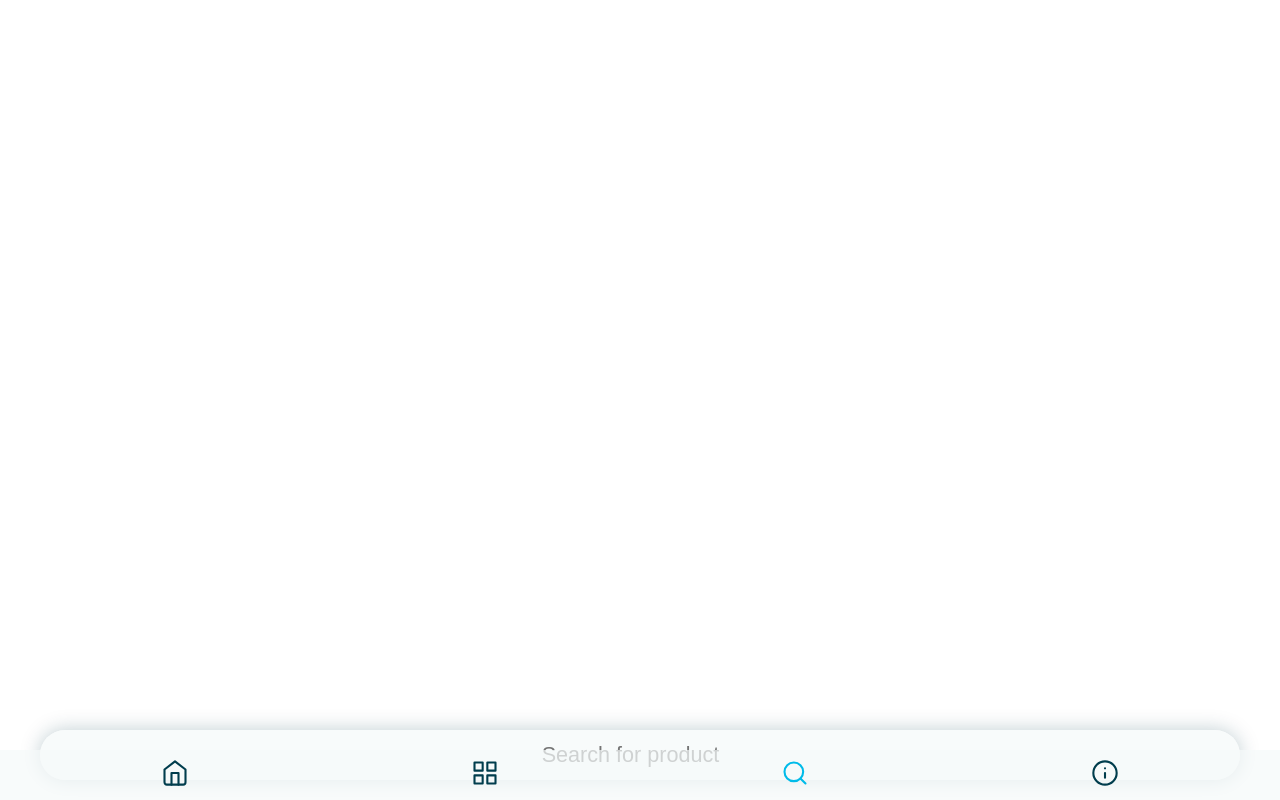
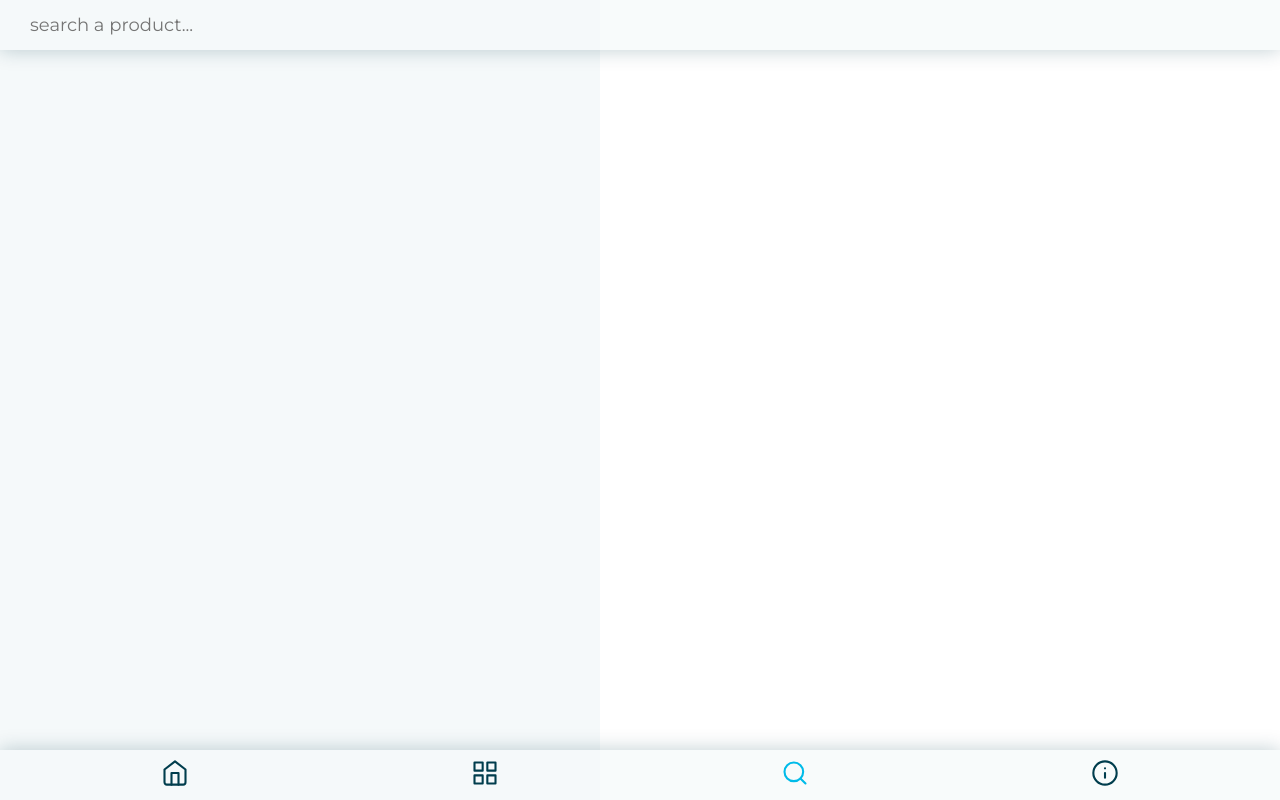
Before and after one commit to janabremer/capstone-project, a React (Create React App) app in the folder frontend/: page /search in a window 1280 px wide. Built offline with nearby package versions, Linux system fonts and the light colour scheme.

Commit message:
Add styling to product search

```diff
--- a/frontend/src/components/Navigation.js
+++ b/frontend/src/components/Navigation.js
@@ -34,6 +34,7 @@ const NavigationStyled = styled.footer`
     justify-content: space-evenly;
     width: 100%;
     padding: 0 20px;
+    box-shadow:  0 0 20px var(--shadow-dark);
 
     .nav-icon {
         width: 28px;
--- a/frontend/src/components/ResultList.js
+++ b/frontend/src/components/ResultList.js
@@ -17,25 +17,19 @@ export default function ResultList({results}) {
 }
 
 const ResultListStyled = styled.section`
-    align-content: start;
     display: grid;
-    gap: var(--gap-medium);
-    overflow-y: scroll;
-    padding: 40px;
 
     a {
         text-decoration: none;
         width: 100%;
+        color: inherit;
     }
 `
 
 const ResultItem = styled.div`
-    background-color: var(--primary-light-transparent);
-    border-radius: 15px;
-    box-shadow:  0px 0px 20px var(--shadow-dark);
-    color: var(--primary-blue);
-    font-weight: 450;
-    letter-spacing: .15em;
-    padding: 10px 20px;
+    letter-spacing: .2em;
+    padding: 20px 30px;
+    border-bottom: solid 1px var(--shadow-dark);
     width: 100%;
+    text-transform: lowercase;
 `
--- a/frontend/src/components/SearchBar.js
+++ b/frontend/src/components/SearchBar.js
@@ -8,17 +8,17 @@ export default function SearchBar({onSearch}) {
     const [searchTerm, setSearchTerm] = useState('')
 
     return(
-        <SearchStyled onKeyUp={handleKeyUp} onSubmit={handleSubmit}>
+        <SearchBarStyled onKeyUp={handleKeyUp} onSubmit={handleSubmit}>
                 <label htmlFor="searchTerm" />
-                <InputField
+                <InputFieldStyled
                     name="searchTerm"
                     data-testid="search-input"
                     type="search"
-                    placeholder="Search for product"
+                    placeholder="search a product..."
                     onChange={handleChange}
                     value={searchTerm}
                 />
-        </SearchStyled>
+        </SearchBarStyled>
     )
 
     function handleChange(event) {
@@ -34,29 +34,29 @@ export default function SearchBar({onSearch}) {
         event.preventDefault()
     }
 }
-
-const SearchStyled = styled.form`
-    padding: 20px 40px;
+const SearchBarStyled = styled.form`
+    height: 50px;
 `
 
-const InputField = styled.input`
+const InputFieldStyled = styled.input`
     background-color: var(--primary-light-transparent);
-    border-radius: 25px;
     border: none;
-    /* border: solid 2px var(--secondary-dark); */
-    box-shadow:  0px 0px 20px var(--shadow-dark);
+    box-shadow:  0 0 20px var(--shadow-dark);
     color: inherit;
-    font-family: 'Oswald', sans-serif;
-    font-size: 120%;
+    font-family: inherit;
+    font-size: inherit;
     font-weight: inherit;
+    padding: 0 30px;
+    text-align: start;
+    width: 100%;
+    caret-color: var(--primary-blue);
+    top: 0;
+    left: 0;
+    position: fixed;
+    right: 0;
     height: 50px;
-    padding: 12px;
-    text-align: center;
-    width: 100%;
 
     &:focus {
-        border-radius: 25px;
-        border: solid 2px var(--primary-blue);
         outline: none;
     }
   `
--- a/frontend/src/pages/LandingPage.js
+++ b/frontend/src/pages/LandingPage.js
@@ -31,7 +31,6 @@ const LandingPageStyled = styled(PageStyled)`
     background-image: url(${props => props.imgSrc});
     background-position: left;
     padding: 50px;
-    padding-bottom: 60px;
     gap: var(--gap-large);
 `
 
--- a/frontend/src/pages/ProductPage.js
+++ b/frontend/src/pages/ProductPage.js
@@ -34,6 +34,7 @@ export default function ProductPage({productId, lastProduct, nextProductPage, on
 
 const ProductPageStyled = styled(PageStyled)`
     background-image: url(${props => props.imgSrc});
+    background-position: center;
     flex: 1 0 100%;
     gap: var(--gap-large);
     place-items: start;
--- a/frontend/src/pages/SearchPage.js
+++ b/frontend/src/pages/SearchPage.js
@@ -3,16 +3,17 @@ import { useState } from 'react'
 import getProductsBySearch from '../services/getProductsBySearch'
 import ResultList from '../components/ResultList'
 import SearchBar from '../components/SearchBar'
+import PageStyled from '../styles/PageStyled'
 
 
 export default function SearchPage() {
     const [results, setResults] = useState([])
 
     return(
-        <PageStyled>
+        <SearchPageStyled>
+            <SearchBar onSearch={searchProducts} />
             <ResultList results={results} />
-            <SearchBar onSearch={searchProducts} />
-        </PageStyled>
+        </SearchPageStyled>
     )
 
     function searchProducts(searchTerm) {
@@ -25,12 +26,7 @@ export default function SearchPage() {
 }
 
 
-const PageStyled = styled.main`
-    display: grid;
-    grid-template-rows: auto 90px;
-    height: 100%;
-    left: 0;
-    position: fixed;
-    top: 0;
-    width: 100%;
+const SearchPageStyled = styled(PageStyled)`
+    background-color: var(--primary-light);
+    align-content: start;
 `
--- a/frontend/src/styles/GlobalStyle.js
+++ b/frontend/src/styles/GlobalStyle.js
@@ -25,6 +25,7 @@ body {
     color: var(--primary-dark);
     font-family: 'Montserrat', sans-serif;
     font-size: 112.5%;
+    letter-spacing: .03em;
     height: 100vh;
     max-width: 600px;
 }
--- a/frontend/src/styles/PageStyled.js
+++ b/frontend/src/styles/PageStyled.js
@@ -6,6 +6,8 @@ const PageStyled = styled.main`
     background-size: cover;
     background-attachment: fixed;
     display: grid;
+    min-height: 100vh;
+    padding-bottom: 50px;
 `
 
 export default PageStyled
```
